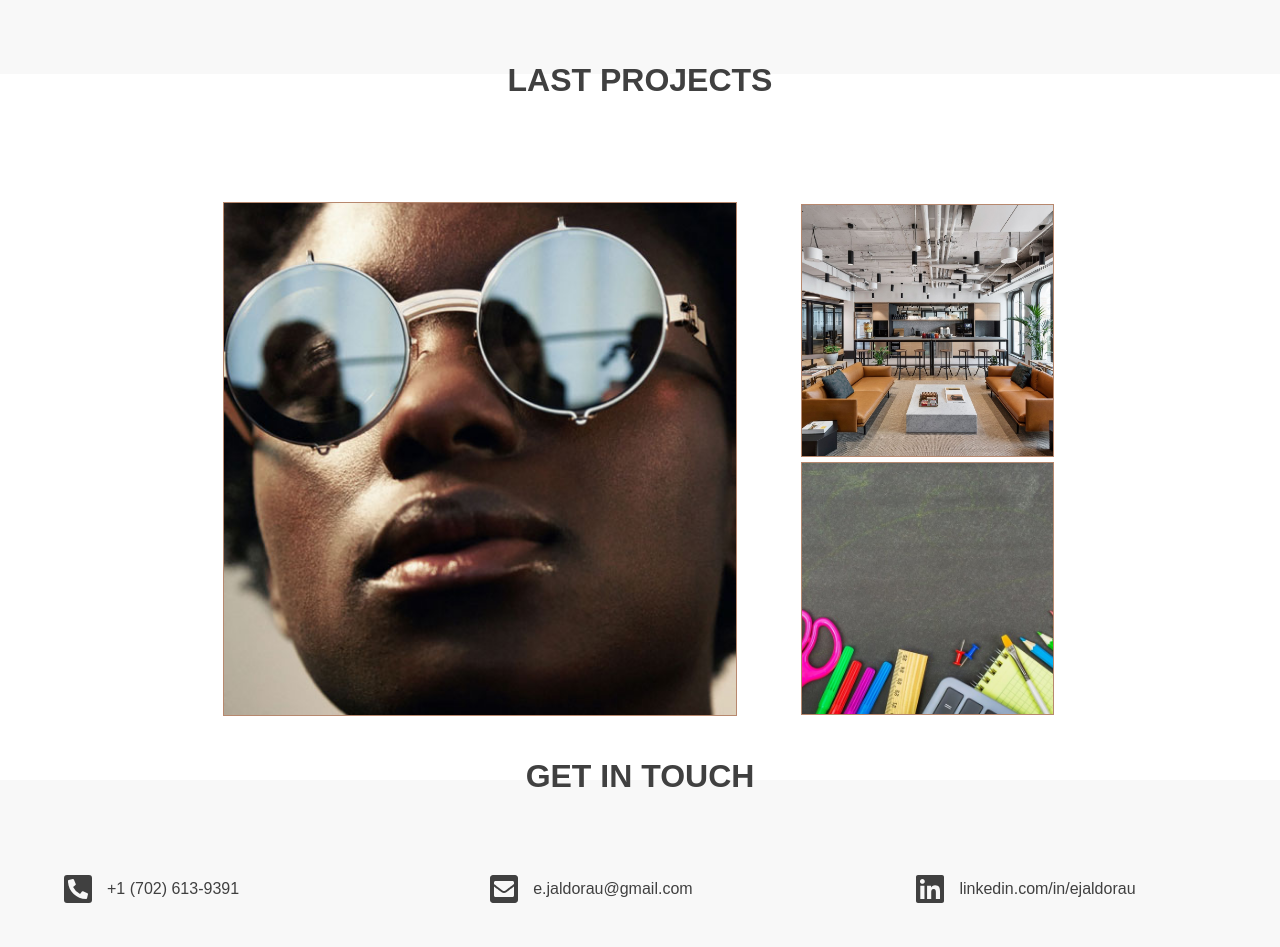
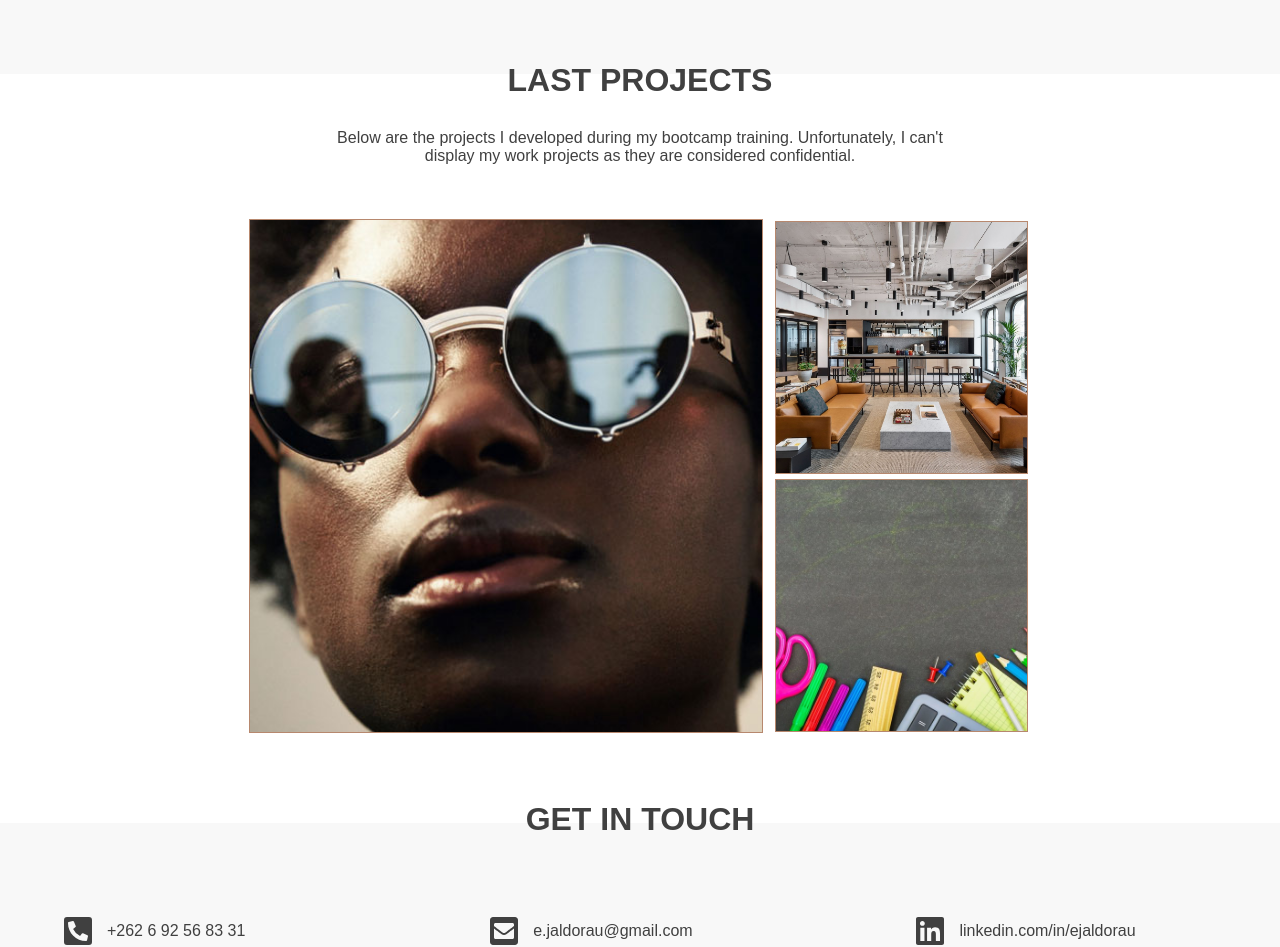
Before and after one commit to emmanuellejaldorau/my-portfolio, a React (Create React App) app: page / in a window 1280 px wide. Shown: the part 1912-2859 px from the top of the page. Built offline with nearby package versions, Linux system fonts and the light colour scheme.

Commit message:
feat(general): updated text content

```diff
--- a/src/App.css
+++ b/src/App.css
@@ -217,8 +217,20 @@ padding: 0;
 
 .projects {
   width:100%;
-  padding: 20% 0 15%;
+  padding: 5% 0 15%;
   background-color: #fff;
+  display:flex;
+  flex-direction: column;
+  align-items: center;
+}
+
+.projects-description{
+  text-align: center;
+  padding: 1% 2% 3%;
+}
+
+.projects-tiles {
+  width:100%;
   display: flex;
   flex-direction: column;
   align-items: center;
@@ -254,7 +266,7 @@ padding: 0;
 }
 
 .other-project-group {
-  margin: 5% 0;
+  margin: 3% 0 5%;
   width: 90%;
   display: flex;
   justify-content: space-between;
@@ -446,7 +458,14 @@ padding: 0;
 
   .projects {
     width:100%;
-    padding: 10% 0 5%;
+    padding: 2% 0 7%;
+  }
+
+  .projects-description{
+    width: 50%;
+  }
+
+  .projects-tiles{
     flex-direction: row;
     justify-content: center;
   }
@@ -464,7 +483,7 @@ padding: 0;
 
   .star-project{
     width: 40%;
-    margin-right: 5%;
+    margin-right: 1%;
   }
 
   .other-project-group {
--- a/src/components/AboutMe.js
+++ b/src/components/AboutMe.js
@@ -10,7 +10,7 @@ function AboutMe() {
             <h2>ABOUT ME</h2>
           </div>
           <div className="text-presentation">
-            <p>I am a Full-stack developer with a background in digital project management and CMS contribution. Detail oriented and fast-learner, I am highly-motivated to reinvest the skills I acquired and expand my knowledge working with an outstanding team. I am looking for a position in NYC starting July 2020.</p>
+            <p>I am a Full-stack developer with a background in digital project management and CMS contribution. Detail oriented and fast-learner, I am highly-motivated to reinvest the skills I acquired and expand my knowledge working with an outstanding team. I am looking for a position starting June 2020.</p>
             <a href="resume.pdf" className="cv-button" download>Download CV</a>
           </div>
       </section>
--- a/src/components/Contact.js
+++ b/src/components/Contact.js
@@ -12,7 +12,7 @@ function Contact() {
         <div>
           <div className="contact-item">
             <FontAwesomeIcon className="contact-icon" icon="phone-square-alt" />
-            +1 (702) 613-9391
+            +262 6 92 56 83 31
           </div>
           <div className="contact-item">
             <FontAwesomeIcon className="contact-icon" icon="envelope-square" />
--- a/src/components/Projects.js
+++ b/src/components/Projects.js
@@ -8,7 +8,8 @@ function Projects() {
     <>
       <h2 className="projects-title">LAST PROJECTS</h2>
       <section className="projects">
-
+          <p className="projects-description">Below are the projects I developed during my bootcamp training. Unfortunately, I can't display my work projects as they are considered confidential.</p>
+          <div className = "projects-tiles">
             <div className="star-project" aria-label="Prism project picture ">
               <a href="https://customreactapp.herokuapp.com/" target="_blank" rel="noopener noreferrer">
                 <div className="project-overlay">
@@ -16,8 +17,6 @@ function Projects() {
                 </div>
                 </a>
             </div>
-
-
             <div className="other-project-group">
               <div className="other-project iron-sharer" aria-label="Iron Sharer project picture">
                 <a href="https://ironhack-sharer.herokuapp.com/" target="_blank" rel="noopener noreferrer">
@@ -34,6 +33,7 @@ function Projects() {
                 </a>
               </div>
             </div>
+          </div>
       </section>
     </>
   );
```
Also changed, not shown: 1 other file (tests, documents, lock files or other folders). Lines whose indentation alone changed are shown as unchanged.
